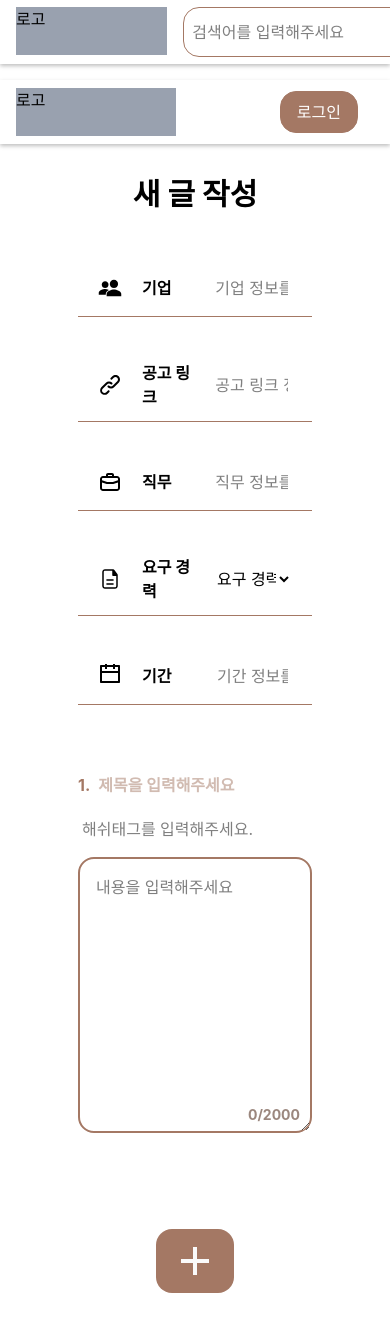
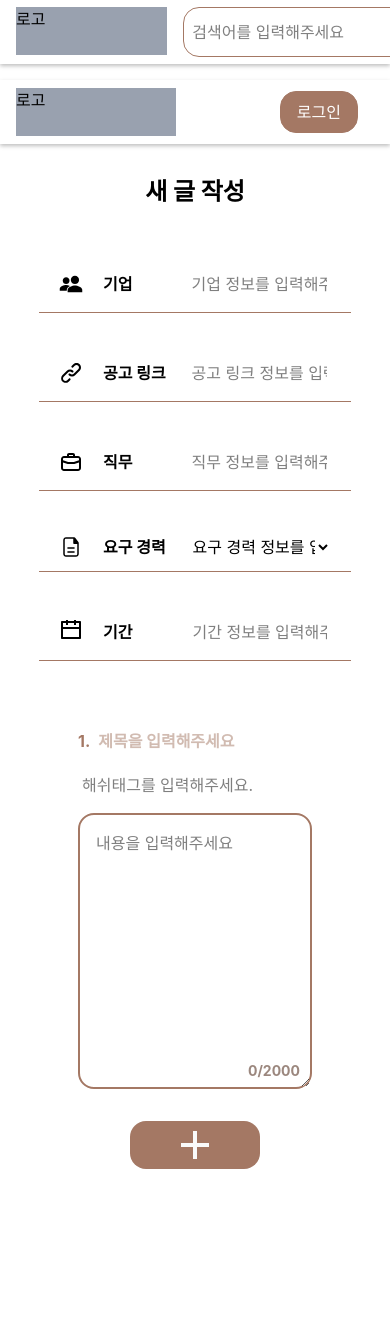
Before and after one commit to P-Room/P-Room, a Next.js app: page /write-resume in a window 390 px wide. Shown: the top 1332 px of the page. After the commit the page ends 1249 px from the top, so only its background shows below. Built offline with nearby package versions, Linux system fonts and the light colour scheme.

Commit message:
[STYLE] : 자기소개서 작성 페이지 모바일 반응형 설계

```diff
--- a/src/app/write-resume/page.tsx
+++ b/src/app/write-resume/page.tsx
@@ -5,7 +5,12 @@ import { tm } from '@/utils/tw-merge'
 function WriteResume() {
   return (
     <>
-      <h1 className={tm('text-center text-3xl font-bold', 'mt-8 mb-12')}>
+      <h1
+        className={tm(
+          'text-center md:text-3xl text-2xl font-bold',
+          'mt-8 mb-12'
+        )}
+      >
         새 글 작성
       </h1>
       <div className={tm('flex flex-col gap-8 mb-16')}>
--- a/src/components/ResumeDetail.tsx
+++ b/src/components/ResumeDetail.tsx
@@ -98,8 +98,8 @@ function ResumeDetail() {
         aria-label="문항 추가"
         className={tm(
           'bg-primary',
-          'flex justify-center w-1/5 mx-auto mt-16',
-          'py-2 rounded-2xl',
+          'flex justify-center md:w-1/5 w-1/3 mx-auto md:mt-16',
+          'md:py-2 rounded-2xl',
           'cursor-pointer'
         )}
       >
--- a/src/components/ResumeInfo.tsx
+++ b/src/components/ResumeInfo.tsx
@@ -33,12 +33,15 @@ function ResumeInfo({ sort }: ResumeInfoProps) {
   return (
     <div
       className={tm(
-        'flex gap-5 items-center w-3/5 m-auto py-3 px-5',
+        'flex gap-5 items-center md:w-3/5 w-4/5 m-auto py-3 px-5',
         'border-primary border-b'
       )}
     >
       <Image src={`/icons/${src}`} alt={sort} width={24} height={24} />
-      <label htmlFor={sort} className={tm('font-bold', 'w-25')}>
+      <label
+        htmlFor={sort}
+        className={tm('font-bold', 'w-25 whitespace-nowrap')}
+      >
         {sort}
       </label>
       {sort === '기간' ? (
```
